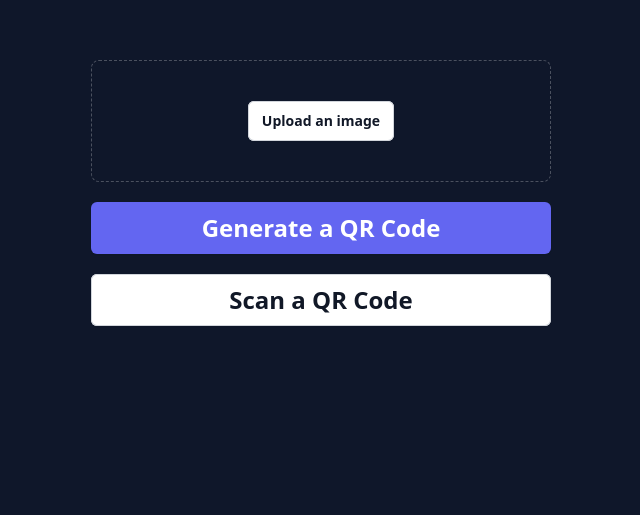
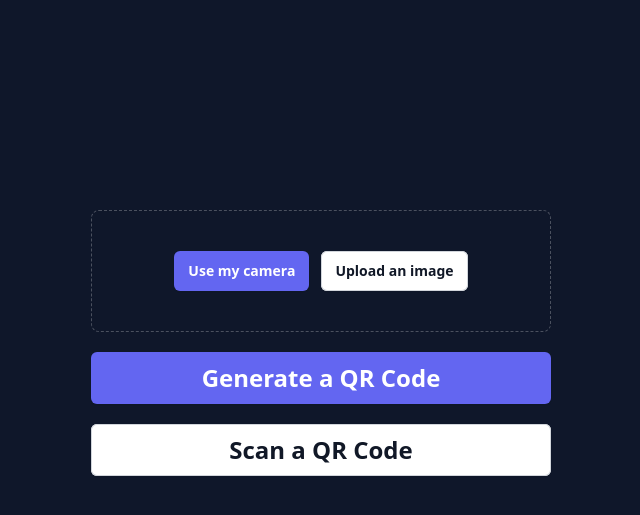
Before and after one commit to kier2/qrcode, a Vue app: page /scanner in a window 1280 px wide. Shown: the part 211-726 px from the top of the page, without its empty margins (319-959 px from the left). Built offline with nearby package versions, Linux system fonts and the light colour scheme.

Commit message:
refactor: fix the camera qr scanner

```diff
--- a/index.html
+++ b/index.html
@@ -6,7 +6,7 @@
     <meta name="viewport" content="width=device-width, initial-scale=1.0">
     <title>QrCode App</title>
   </head>
-  <body class="bg-slate-900 w-screen h-screen">
+  <body class="bg-slate-900 w-screen h-screen overflow-x-hidden">
     <div id="app" class="flex min-h-full flex-col justify-center px-6 lg:px-8 items-center"></div>
     <script type="module" src="/src/main.js"></script>
   </body>
--- a/src/views/HomeView.vue
+++ b/src/views/HomeView.vue
@@ -1,5 +1,4 @@
 <script setup>
-  import { RouterLink } from 'vue-router';
   import QrActions from '@/components/QrActions.vue';
 </script>
 
--- a/src/views/ScannerQrView.vue
+++ b/src/views/ScannerQrView.vue
@@ -9,43 +9,44 @@
         result: null,
     });
 
-    let cameraScannerEl = false;
+    let scanning = ref(false);
+    const result = ref("");
 
     let html5Qrcode;
     const toast = useToast();
 
-    const cameraScanner = () => {
-        cameraScannerEl = true;
-        html5Qrcode = new Html5Qrcode("scanner");
+    const startScanner = async () => {
+        try {
+            scanning.value = true;
+            html5Qrcode = new Html5Qrcode("reader");
+            console.log('starting....')
 
-        const config = {
-            fps: 30,
-            qrbox: { width: 250, height: 250 }
+            await html5Qrcode.start(
+                { facingMode: "environment" },
+                {
+                    fps: 10,
+                    qrbox: 300,
+                },
+                (decoded) => {
+                    result.value = decoded;
+                    console.log("QR scanned:", decoded);
+                },
+                (err) => {
+                    console.warn("QR error:", err);
+                },
+            );
+        } catch (e) {
+            console.error(e);
+        }
     };
 
-        try {
-            html5Qrcode.start(
-                { facingMode: "environment" },
-                config,
-                (decodedText) => {
-                    scannerQr.value.result = decodedText;
-                    html5Qrcode.stop();
-                    toast.success('QR code is successfully scanned!');
-                },
-                (errorMessage) => {
-                    // Uncomment this to enable for debugging
-                    console.error(`QR Code scan error: ${errorMessage}`);
-                    toast.error('Unable to scan Qr code');
-                }).catch(err => {
-                    // Uncomment this to enable for debugging
-                    console.error(`Camera not found: ${err}`);
-                    toast.error('Camera not found.');
-            });
-        } catch (error) {
-            console.error(`Error initializing scanner: ${error.message}`);
-            toast.error('Error initializing scanner.');
+    const stopScanner = async () => {
+        if (html5Qrcode) {
+            await html5Qrcode.stop();
+            html5Qrcode.clear();
+            scanning.value = false;
         }
-    }
+    };
 
     const handleFileUpload = (event) => {
         const file = event.target.files[0];
@@ -72,7 +73,7 @@
 
     // Stop the camera when leaving the scanner route
     onUnmounted(() => {
-        if (cameraScannerEl) {
+        if (scanning.value) {
             html5Qrcode.stop().catch((err) => console.warn("Error stopping scanner:", err));
         }
     });
@@ -88,14 +89,20 @@
                 <div id="scan-result" class="flex justify-center">
                 </div>
             </div>
-                <div v-if="cameraScannerEl">
-                    <label for="generate-input" class="block text-lg font-medium text-white">Scan a QR Code</label>
-                    <div id="scanner" class="flex justify-center"></div>
+
+            <div id="reader" class="w-full h-[300px]"></div>
+            <div v-if="scanning">
+                <div class="w-full h-[300px]">
+
                 </div>
+                <button @click="stopScanner" class="font-semibold mb-6 bg-red-400 py-1.5 px-3 rounded ">Stop Scanner</button>
+                <p class="text-white font-semibold">Result: {{ result }}</p>
+            </div>
+
 
                 <div class="mt-2 flex justify-center rounded-lg border border-dashed border-white/25 px-6 py-10">
                   <div class="text-center flex gap-3 lg:flex-row flex-col lg:w-auto w-full">
-                    <!-- <button @click="cameraScanner" type="button" class="rounded-md bg-indigo-500 px-3.5 py-2.5 text-sm font-semibold text-white shadow-sm hover:bg-indigo-400 focus-visible:outline focus-visible:outline-2 focus-visible:outline-offset-2 focus-visible:outline-indigo-500" id="generate-qr-action" data-action-qr="camera">Use my camera</button> -->
+                    <button @click="startScanner" type="button" class="rounded-md bg-indigo-500 px-3.5 py-2.5 text-sm font-semibold text-white shadow-sm hover:bg-indigo-400 focus-visible:outline focus-visible:outline-2 focus-visible:outline-offset-2 focus-visible:outline-indigo-500" id="generate-qr-action" data-action-qr="camera">Use my camera</button>
 
                     <label for="qr-upload" class="rounded-md bg-white px-3.5 py-2.5 text-sm font-semibold text-gray-900 shadow-sm ring-1 ring-inset ring-gray-300 hover:bg-gray-50 cursor-pointer" id="scanner-qr-action" data-action-qr="upload">
                         Upload an image
```
Also changed, not shown: vite.config.js (+9 -0 lines), 3 other files (tests, documents, lock files or other folders). Lines whose indentation alone changed are shown as unchanged.
